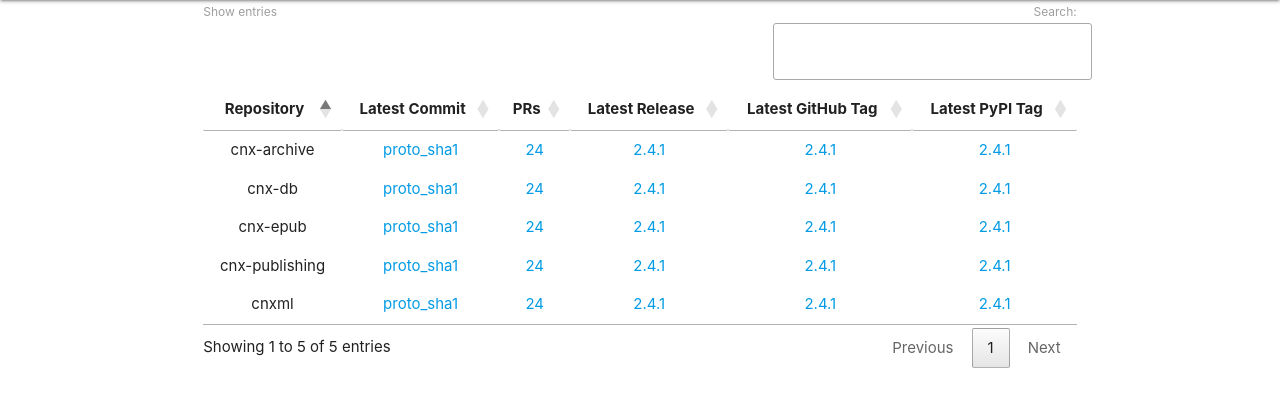
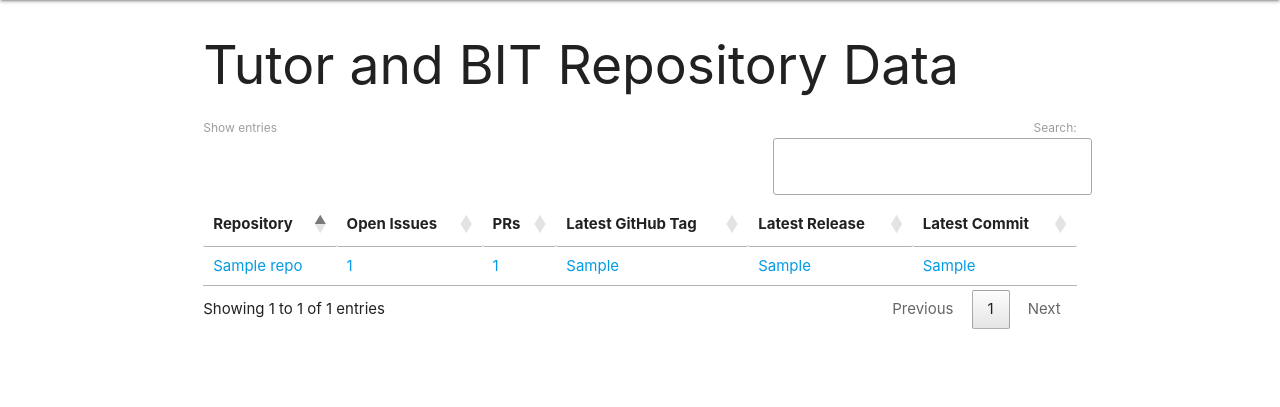
Before and after one commit to openstax/qualitas-server, a Flask app: template qualitas/templates/dashboards/tutor_repos.html in a window 1280 px wide. Shown: the part 64-471 px from the top of the page. Run offline with Flask 2, Linux system fonts and the light colour scheme; the template is opened without the code that fills it: most values are stand-ins (such as "Sample title", 1, 10 or a date in 2020); parts of the project's set-up code (start-up, migrations or seed data) failed here and were passed over; some libraries are stand-ins or nearby versions.

Commit message:
updated template and views to use business logic that retrieves data and presents it

```diff
--- a/qualitas/templates/dashboards/tutor_repos.html
+++ b/qualitas/templates/dashboards/tutor_repos.html
@@ -11,59 +11,32 @@
 
     <div class="row">
       <div class="col s12">
+      <h2>Tutor and BIT Repository Data</h2>
         <div class="repo-table-wrapper">
-          <table id="repo-table" class="centered">
+          <table id="repo-table">
               <thead>
               <tr>
                 <th>Repository</th>
+                <th>Open Issues</th>
+                <th>PRs</th>
+                <th>Latest GitHub Tag</th>
+                <th>Latest Release</th>
                 <th>Latest Commit</th>
-                <th>PRs</th>
-                <th>Latest Release</th>
-                <th>Latest GitHub Tag</th>
-                <th>Latest PyPI Tag</th>
               </tr>
               </thead>
               <tbody>
-              <tr>
-                <td>cnx-archive</td>
-                <td><a href="">proto_sha1</a></td>
-                <td><a href="">24</a></td>
-                <td><a href="">2.4.1</a></td>
-                <td><a href="">2.4.1</a></td>
-                <td><a href="">2.4.1</a></td>
-              </tr>
-              <tr>
-                <td>cnx-db</td>
-                <td><a href="">proto_sha1</a></td>
-                <td><a href="">24</a></td>
-                <td><a href="">2.4.1</a></td>
-                <td><a href="">2.4.1</a></td>
-                <td><a href="">2.4.1</a></td>
-              </tr>
-              <tr>
-                <td>cnx-epub</td>
-                <td><a href="">proto_sha1</a></td>
-                <td><a href="">24</a></td>
-                <td><a href="">2.4.1</a></td>
-                <td><a href="">2.4.1</a></td>
-                <td><a href="">2.4.1</a></td>
-              </tr>
-              <tr>
-                <td>cnx-publishing</td>
-                <td><a href="">proto_sha1</a></td>
-                <td><a href="">24</a></td>
-                <td><a href="">2.4.1</a></td>
-                <td><a href="">2.4.1</a></td>
-                <td><a href="">2.4.1</a></td>
-              </tr>
-              <tr>
-                <td>cnxml</td>
-                <td><a href="">proto_sha1</a></td>
-                <td><a href="">24</a></td>
-                <td><a href="">2.4.1</a></td>
-                <td><a href="">2.4.1</a></td>
-                <td><a href="">2.4.1</a></td>
-              </tr>
+                {% for repo in repositories %}
+                  <tr>
+                    <td><a href="{{ repo.repo_url }}">{{ repo.repo_name }}</a></td>
+                    <td><a href="{{ repo.issues_url }}">{{ repo.open_issues_count }}</a></td>
+                    <td><a href="{{ repo.pull_request_url }}">{{ repo.open_pull_requests_count }}</a></td>
+                    <td><a href="{{ repo.tags_url }}">{{ repo.latest_tag }}</a></td>
+                    <td><a href="{{ repo.release_url }}">{{ repo.latest_release }}</a></td>
+                    <td><a href="{{ repo.commit_url }}">{{ repo.latest_commit_sha[:7] }}</a></td>
+                  </tr>
+
+                {% endfor %}
+
               </tbody>
             </table>
         </div>
@@ -78,7 +51,16 @@
   <script src="https://cdn.datatables.net/1.10.19/js/jquery.dataTables.min.js"></script>
   <script>
     $(document).ready( function () {
-      $('#repo-table').DataTable();
+      $('#repo-table').DataTable(
+        {
+          "pageLength": 20,
+          "columnDefs": [
+            {
+              className: "dt-left"
+            }
+          ]
+        }
+        );
     } );
   </script>
 
```
Also changed, not shown: qualitas/dashboards/views.py (+8 -3 lines).
